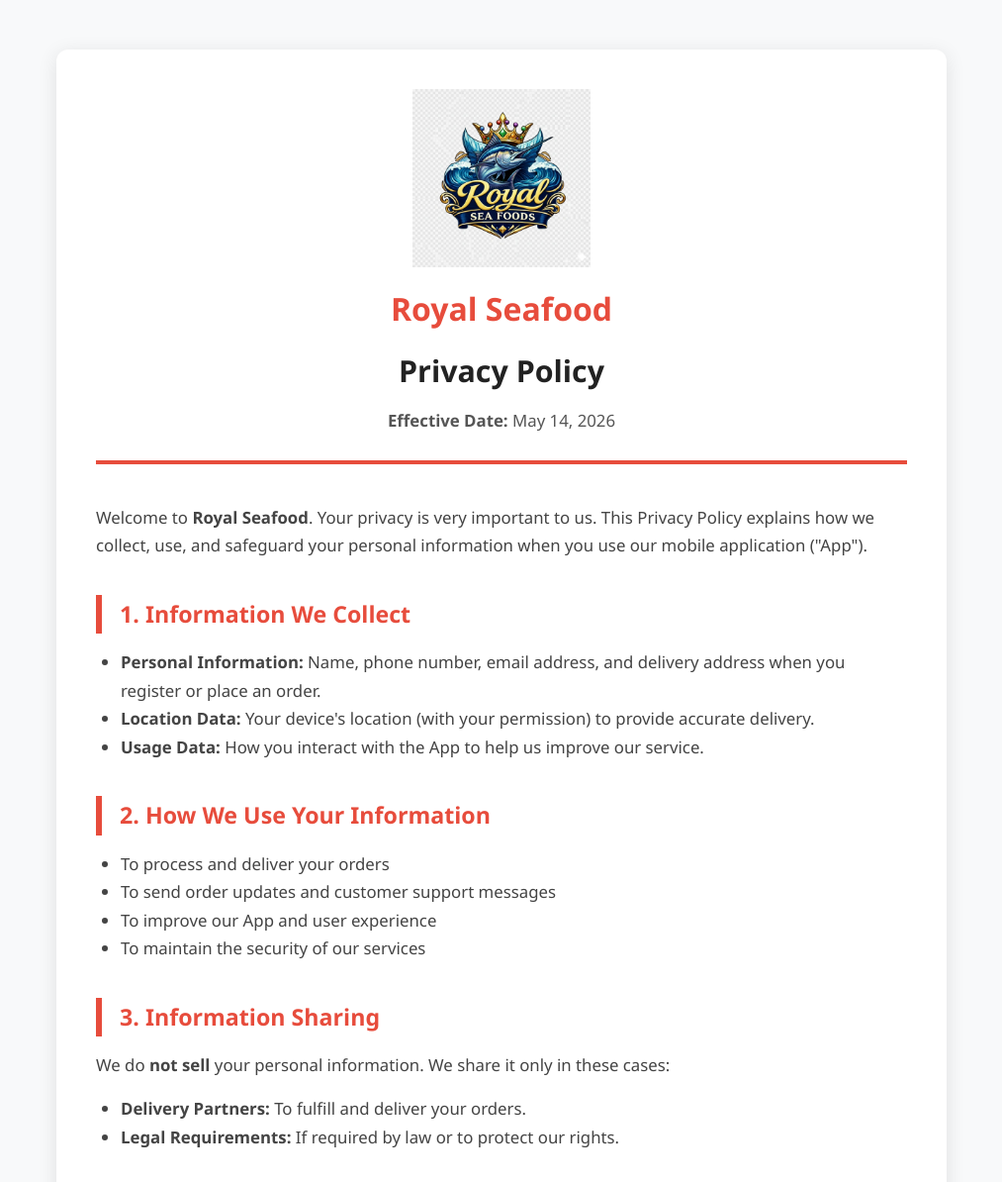
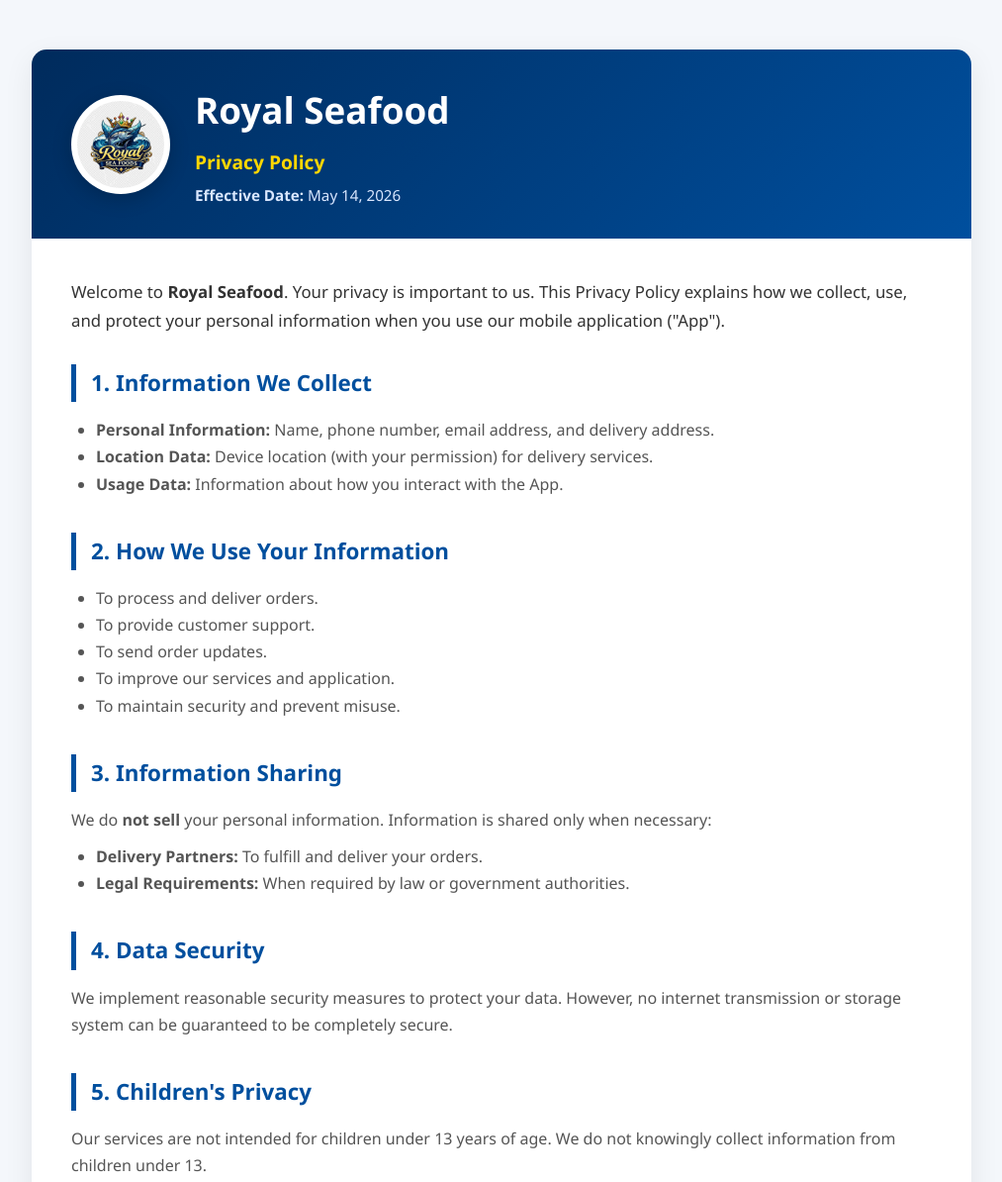
Before and after one commit to royalseafoodssvg-bit/rsf_privacy_policy, a plain HTML site: page index.html in a window 1280 px wide. Shown: the top 1194 px of the page at 99% size, without its empty margins (133-1146 px from the left). Drawn offline with Linux system fonts and the light colour scheme.

Commit message:
add logo

```diff
--- a/index.html
+++ b/index.html
@@ -13,112 +13,139 @@
 }
 
 body{
-            font-family:'Segoe UI', Tahoma, Geneva, Verdana, sans-serif;
+    font-family:'Segoe UI',sans-serif;
+    background:#f4f7fb;
+    color:#333;
     line-height:1.7;
-            color:#333;
-            background-color:#f8f9fa;
     padding:20px;
 }
 
 .container{
-            max-width:900px;
+    max-width:950px;
     margin:30px auto;
-            background:white;
-            padding:40px;
-            border-radius:12px;
-            box-shadow:0 4px 20px rgba(0,0,0,0.1);
+    background:#fff;
+    border-radius:15px;
+    overflow:hidden;
+    box-shadow:0 10px 30px rgba(0,0,0,.08);
 }
 
+/* HEADER */
+
 header{
-            text-align:center;
-            margin-bottom:40px;
-            border-bottom:4px solid #e74c3c;
-            padding-bottom:25px;
+    background:linear-gradient(135deg,#002b5c,#004f9e);
+    padding:30px 40px;
+    color:#fff;
+}
+
+.header-content{
+    display:flex;
+    align-items:center;
+    gap:25px;
 }
 
 .logo{
-            display:flex;
-            justify-content:center;
-            align-items:center;
-            margin-bottom:15px;
+    width:100px;
+    height:100px;
+    object-fit:cover;
+    background:#fff;
+    border-radius:50%;
+    padding:6px;
+    box-shadow:0 5px 20px rgba(0,0,0,.2);
 }
 
-        .logo img{
-            width:180px;
-            height:auto;
-            object-fit:contain;
+.company-info h1{
+    font-size:2.3rem;
+    margin-bottom:5px;
 }
 
-        .company-name{
-            font-size:2rem;
-            font-weight:bold;
-            color:#e74c3c;
+.company-info h2{
+    color:#ffd700;
+    font-size:1.2rem;
+    font-weight:600;
+    border:none;
+    padding:0;
+    margin:0 0 5px 0;
+}
+
+.company-info p{
+    color:#d9e7ff;
+    font-size:0.95rem;
+}
+
+/* CONTENT */
+
+.content{
+    padding:40px;
+}
+
+.intro{
+    font-size:1.05rem;
+    margin-bottom:30px;
+}
+
+.section{
+    margin-bottom:35px;
+}
+
+.section h3{
+    color:#004f9e;
+    font-size:1.4rem;
+    margin-bottom:15px;
+    border-left:5px solid #004f9e;
+    padding-left:15px;
+}
+
+.section p,
+.section li{
+    color:#555;
+    font-size:1rem;
+}
+
+.section ul{
+    margin-left:25px;
+    margin-top:10px;
+}
+
+.contact-box{
+    background:#f8fbff;
+    border-left:5px solid #004f9e;
+    padding:20px;
+    border-radius:10px;
+    margin-top:15px;
+}
+
+.contact-box p{
     margin-bottom:10px;
 }
 
-        h1{
-            font-size:1.9rem;
-            margin:10px 0;
-            color:#222;
-        }
-
-        .effective-date{
-            color:#555;
-            font-size:1.05rem;
-        }
-
-        h2{
-            color:#e74c3c;
-            margin:35px 0 15px;
-            font-size:1.45rem;
-            border-left:6px solid #e74c3c;
-            padding-left:18px;
-        }
-
-        p,
-        li{
-            font-size:1.05rem;
-            color:#444;
-        }
-
-        ul{
-            margin:15px 0 20px 25px;
-        }
-
-        .contact-box{
-            background:#f8f1f1;
-            padding:22px;
-            border-radius:10px;
-            border-left:5px solid #e74c3c;
-            margin:30px 0;
-        }
-
 footer{
+    background:#002b5c;
+    color:#fff;
     text-align:center;
-            margin-top:60px;
-            color:#777;
+    padding:18px;
     font-size:0.95rem;
 }
 
-        @media (max-width:768px){
-            .container{
+/* RESPONSIVE */
+
+@media(max-width:768px){
+
+    .header-content{
+        flex-direction:column;
+        text-align:center;
+    }
+
+    .company-info h1{
+        font-size:1.8rem;
+    }
+
+    .content{
         padding:25px;
     }
 
-            .logo img{
-                width:140px;
-            }
-
-            .company-name{
-                font-size:1.6rem;
-            }
-
-            h1{
-                font-size:1.6rem;
-            }
-
-            h2{
-                font-size:1.25rem;
+    .logo{
+        width:85px;
+        height:85px;
     }
 }
 </style>
@@ -129,63 +156,67 @@
 <div class="container">
 
     <header>
-            <!-- Logo Image -->
-            <div class="logo">
-                <img src="pic.jpeg" alt="Royal Seafood Logo">
+        <div class="header-content">
+
+            <!-- Replace pic.jpeg with your logo path -->
+            <img src="pic.jpeg" alt="Royal Seafood Logo" class="logo">
+
+            <div class="company-info">
+                <h1>Royal Seafood</h1>
+                <h2>Privacy Policy</h2>
+                <p><strong>Effective Date:</strong> May 14, 2026</p>
             </div>
 
-            <!-- Company Name -->
-            <div class="company-name">Royal Seafood</div>
-
-            <h1>Privacy Policy</h1>
-
-            <p class="effective-date">
-                <strong>Effective Date:</strong> May 14, 2026
-            </p>
+        </div>
     </header>
 
-        <p>
-            Welcome to <strong>Royal Seafood</strong>. Your privacy is very
-            important to us. This Privacy Policy explains how we collect,
-            use, and safeguard your personal information when you use our
-            mobile application ("App").
+    <div class="content">
+
+        <p class="intro">
+            Welcome to <strong>Royal Seafood</strong>. Your privacy is important to us.
+            This Privacy Policy explains how we collect, use, and protect your personal
+            information when you use our mobile application ("App").
         </p>
 
-        <h2>1. Information We Collect</h2>
+        <div class="section">
+            <h3>1. Information We Collect</h3>
 
             <ul>
                 <li>
                     <strong>Personal Information:</strong>
-                Name, phone number, email address, and delivery address
-                when you register or place an order.
+                    Name, phone number, email address, and delivery address.
                 </li>
 
                 <li>
                     <strong>Location Data:</strong>
-                Your device's location (with your permission) to provide
-                accurate delivery.
+                    Device location (with your permission) for delivery services.
                 </li>
 
                 <li>
                     <strong>Usage Data:</strong>
-                How you interact with the App to help us improve our service.
+                    Information about how you interact with the App.
                 </li>
             </ul>
+        </div>
 
-        <h2>2. How We Use Your Information</h2>
+        <div class="section">
+            <h3>2. How We Use Your Information</h3>
 
             <ul>
-            <li>To process and deliver your orders</li>
-            <li>To send order updates and customer support messages</li>
-            <li>To improve our App and user experience</li>
-            <li>To maintain the security of our services</li>
+                <li>To process and deliver orders.</li>
+                <li>To provide customer support.</li>
+                <li>To send order updates.</li>
+                <li>To improve our services and application.</li>
+                <li>To maintain security and prevent misuse.</li>
             </ul>
+        </div>
 
-        <h2>3. Information Sharing</h2>
+        <div class="section">
+            <h3>3. Information Sharing</h3>
 
             <p>
                 We do <strong>not sell</strong> your personal information.
-            We share it only in these cases:
+                Information is shared only when necessary:
             </p>
 
             <ul>
@@ -196,35 +227,44 @@
 
                 <li>
                     <strong>Legal Requirements:</strong>
-                If required by law or to protect our rights.
+                    When required by law or government authorities.
                 </li>
             </ul>
+        </div>
 
-        <h2>4. Data Security</h2>
+        <div class="section">
+            <h3>4. Data Security</h3>
 
             <p>
-            We use reasonable security measures to protect your data.
-            However, no electronic storage or transmission is 100% secure.
+                We implement reasonable security measures to protect your data.
+                However, no internet transmission or storage system can be
+                guaranteed to be completely secure.
             </p>
+        </div>
 
-        <h2>5. Children's Privacy</h2>
+        <div class="section">
+            <h3>5. Children's Privacy</h3>
 
             <p>
-            Our App is not intended for children under 13.
-            We do not knowingly collect data from children under 13.
+                Our services are not intended for children under 13 years of age.
+                We do not knowingly collect information from children under 13.
             </p>
+        </div>
 
-        <h2>6. Changes to This Policy</h2>
+        <div class="section">
+            <h3>6. Changes to This Policy</h3>
 
             <p>
-            We may update this Privacy Policy occasionally.
-            We will notify you by updating this page and the Effective Date.
+                We may update this Privacy Policy from time to time.
+                Any changes will be reflected on this page along with an updated
+                effective date.
             </p>
+        </div>
 
-        <h2>7. Contact Us</h2>
+        <div class="section">
+            <h3>7. Contact Us</h3>
 
             <div class="contact-box">
-            <p>If you have any questions, please contact us:</p>
 
                 <p>
                     <strong>Email:</strong>
@@ -235,10 +275,14 @@
                     <strong>Business Name:</strong>
                     Royal Seafood
                 </p>
+
+            </div>
+        </div>
+
     </div>
 
     <footer>
-            <p>&copy; 2026 Royal Seafood. All Rights Reserved.</p>
+        © 2026 Royal Seafood. All Rights Reserved.
     </footer>
 
 </div>
```
Lines whose indentation alone changed are shown as unchanged.
